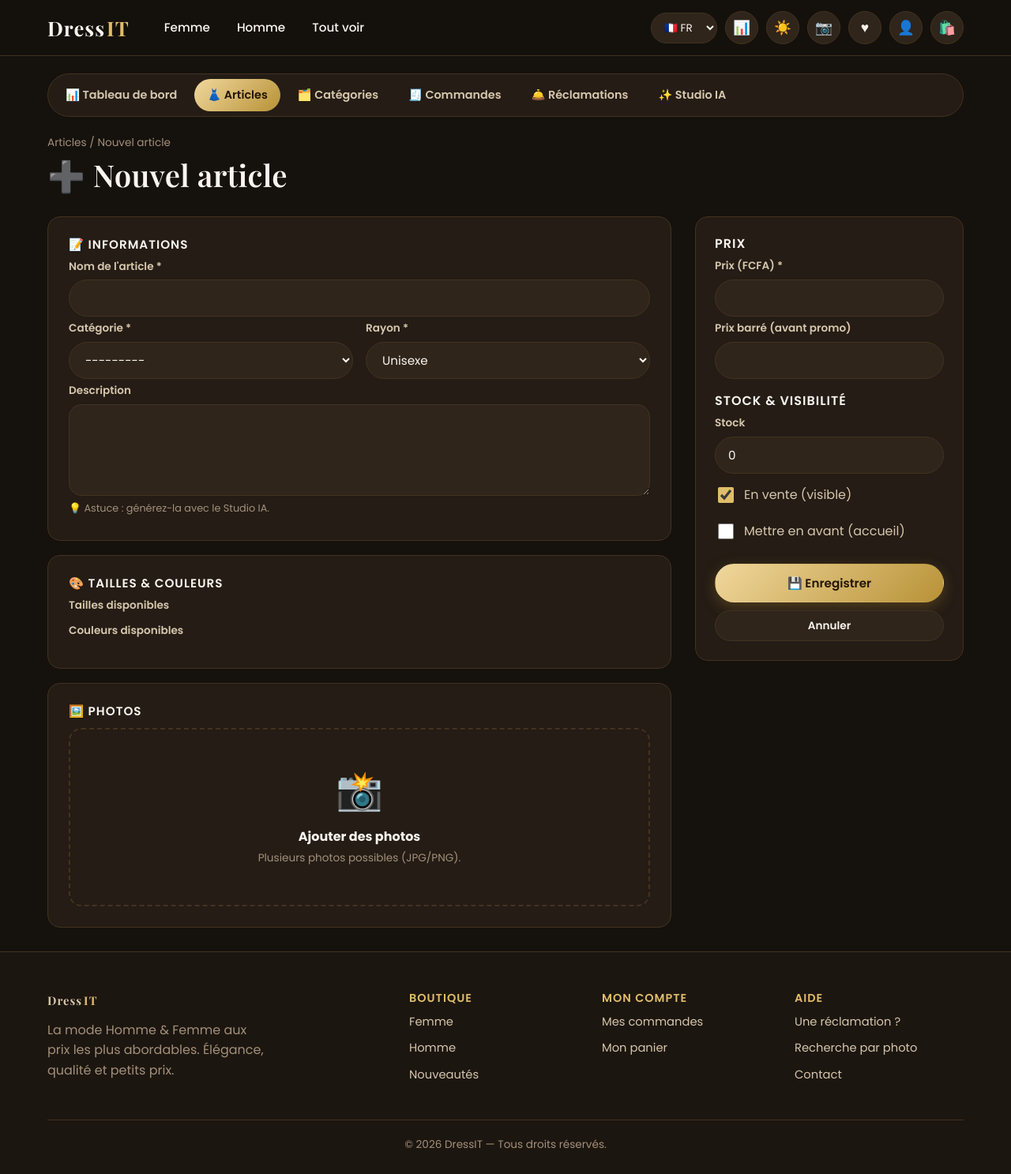
After one commit to AdjaAissatou/DressIT, a Django app: page /gestion/articles/nouveau/ in a window 1280 px wide. The commit adds this page. Shown: the whole page at 79% size. Run offline with Django 5.2, Linux system fonts and the light colour scheme; the visitor is signed in with stand-in values (Sample User, id 1); data that the repository does not hold is empty.

Commit message:
Back-office intégré au thème DressIT : gestion des articles et catégories
- 🎨 Nouveau back-office (/gestion/articles, /gestion/categories) au même
  design que la boutique — navigation de gestion, tableau, filtres
- 👗 Articles : liste (recherche/filtres genre/statut), ajout & édition avec
  upload multi-photos (empreinte visuelle auto), tailles/couleurs en pastilles,
  prix, stock, visibilité, mise en avant ; suppression sûre (désactive si
  l'article est lié à des commandes)
- 🗂️ Catégories : liste, ajout & édition (image), suppression protégée
- Tableau de bord : navigation de gestion + boutons vers le back-office
- Formulaires ProductForm/CategoryForm, styles dédiés, accès staff

Co-Authored-By: Claude Opus 4.8 <noreply@anthropic.com>
Claude-Session: https://claude.ai/code/session_01BEvm9PbHWYZvehPmN8nYrB

```diff
--- a/static/css/dressit.css
+++ b/static/css/dressit.css
@@ -874,6 +874,56 @@ textarea.input { border-radius: var(--radius); }
 .ai-result p { margin: 0; }
 .ai-badge { display: inline-block; font-size: 0.75rem; font-weight: 700; padding: 3px 10px; border-radius: 20px; background: var(--accent); color: var(--accent-contrast); margin-bottom: 10px; }
 
+/* --------------------------------------------------------------- Back-office (gestion) */
+.manage-nav {
+    display: flex; gap: 6px; flex-wrap: wrap; margin: 22px 0 6px;
+    background: var(--surface); border: 1px solid var(--border); border-radius: 40px; padding: 6px;
+}
+.manage-nav a {
+    padding: 9px 16px; border-radius: 30px; font-weight: 600; font-size: 0.9rem; color: var(--text-soft);
+    white-space: nowrap;
+}
+.manage-nav a:hover { background: var(--surface-2); color: var(--accent); }
+.manage-nav a.active { background: linear-gradient(135deg, var(--gold-soft), var(--gold-deep)); color: var(--on-accent); }
+
+.manage-filters { display: flex; gap: 10px; flex-wrap: wrap; margin: 18px 0; }
+.manage-filters .input { max-width: 320px; }
+.manage-filters .select { width: auto; }
+
+.manage-table th, .manage-table td { padding: 12px 16px; vertical-align: middle; }
+.manage-table tbody tr:hover { background: var(--surface-2); }
+.mt-thumb {
+    width: 52px; height: 52px; border-radius: 10px; overflow: hidden; background: var(--surface-2);
+    display: flex; align-items: center; justify-content: center; font-size: 1.4rem;
+}
+.mt-thumb img { width: 100%; height: 100%; object-fit: cover; }
+
+/* Pastilles de sélection (tailles / couleurs) */
+.pill-check { display: flex; flex-wrap: wrap; gap: 8px; }
+.pill-check ul { list-style: none; padding: 0; margin: 0; display: flex; flex-wrap: wrap; gap: 8px; }
+.pill-check li { list-style: none; }
+.pill-opt, .pill-check li label {
+    display: inline-flex; align-items: center; gap: 7px; padding: 8px 14px; border-radius: 30px;
+    border: 1px solid var(--border); background: var(--surface); cursor: pointer; font-size: 0.9rem;
+    margin: 0;
+}
+.pill-opt input, .pill-check li input { accent-color: var(--accent); }
+.pill-opt:has(input:checked), .pill-check li label:has(input:checked) {
+    border-color: var(--accent); background: var(--surface-2); color: var(--accent);
+}
+
+/* Gestionnaire de photos */
+.photo-manager { display: flex; flex-wrap: wrap; gap: 12px; }
+.pm-item { position: relative; width: 100px; }
+.pm-item img { width: 100px; height: 120px; object-fit: cover; border-radius: 10px; border: 1px solid var(--border); display: block; }
+.pm-del { display: flex; align-items: center; gap: 5px; font-size: 0.75rem; color: var(--text-muted); margin-top: 5px; cursor: pointer; }
+.pm-del input { accent-color: #c05b5b; }
+
+/* Interrupteurs (visibilité) */
+.switch-row { display: flex; align-items: center; gap: 10px; padding: 10px 0; cursor: pointer; }
+.switch-row input { width: 20px; height: 20px; accent-color: var(--accent); }
+.switch-row span { color: var(--text-soft); }
+
 /* --------------------------------------------------------------- Responsive */
 @media (max-width: 960px) {
     .shop-layout, .cart-layout, .product-detail, .account-grid { grid-template-columns: 1fr; }
--- a/store/forms.py
+++ b/store/forms.py
@@ -5,7 +5,7 @@ from django.contrib.auth.forms import UserCreationForm
 from django.contrib.auth.models import User
 from django.utils.translation import gettext_lazy as _
 
-from .models import Complaint, Order
+from .models import Category, Complaint, Order, Product
 
 
 class StyledFormMixin:
@@ -15,7 +15,10 @@ class StyledFormMixin:
         super().__init__(*args, **kwargs)
         for field in self.fields.values():
             widget = field.widget
-            if isinstance(widget, (forms.RadioSelect, forms.CheckboxInput)):
+            if isinstance(
+                widget,
+                (forms.RadioSelect, forms.CheckboxInput, forms.CheckboxSelectMultiple),
+            ):
                 continue
             css = "select" if isinstance(widget, forms.Select) else "input"
             existing = widget.attrs.get("class", "")
@@ -99,3 +102,31 @@ class ComplaintForm(StyledFormMixin, forms.ModelForm):
 
             self.fields["order"].queryset = Order.objects.none()
             self.fields["order"].widget = forms.HiddenInput()
+
+
+class ProductForm(StyledFormMixin, forms.ModelForm):
+    """Ajout / modification d'un article depuis le back-office DressIT."""
+
+    class Meta:
+        model = Product
+        fields = [
+            "name", "category", "gender", "description", "price",
+            "compare_at_price", "sizes", "colors", "stock",
+            "is_active", "is_featured",
+        ]
+        widgets = {
+            "description": forms.Textarea(attrs={"rows": 4}),
+            "sizes": forms.CheckboxSelectMultiple,
+            "colors": forms.CheckboxSelectMultiple,
+        }
+
+
+class CategoryForm(StyledFormMixin, forms.ModelForm):
+    """Ajout / modification d'une catégorie."""
+
+    class Meta:
+        model = Category
+        fields = ["name", "gender", "description", "image", "order"]
+        widgets = {
+            "description": forms.Textarea(attrs={"rows": 3}),
+        }
--- a/store/urls.py
+++ b/store/urls.py
@@ -56,4 +56,14 @@ urlpatterns = [
     # Gestion (staff)
     path("gestion/", staff.dashboard, name="dashboard"),
     path("gestion/studio-ia/", staff.ai_studio, name="ai_studio"),
+    # Back-office : articles
+    path("gestion/articles/", staff.product_list, name="manage_products"),
+    path("gestion/articles/nouveau/", staff.product_edit, name="manage_product_add"),
+    path("gestion/articles/<int:pk>/", staff.product_edit, name="manage_product_edit"),
+    path("gestion/articles/<int:pk>/supprimer/", staff.product_delete, name="manage_product_delete"),
+    # Back-office : catégories
+    path("gestion/categories/", staff.category_list, name="manage_categories"),
+    path("gestion/categories/nouvelle/", staff.category_edit, name="manage_category_add"),
+    path("gestion/categories/<int:pk>/", staff.category_edit, name="manage_category_edit"),
+    path("gestion/categories/<int:pk>/supprimer/", staff.category_delete, name="manage_category_delete"),
 ]
--- /dev/null
+++ b/templates/store/manage/_nav.html
@@ -0,0 +1,11 @@
+{% load i18n %}
+{% with url=request.resolver_match.url_name %}
+<nav class="manage-nav">
+    <a href="{% url 'dashboard' %}" class="{% if url == 'dashboard' %}active{% endif %}">📊 {% trans "Tableau de bord" %}</a>
+    <a href="{% url 'manage_products' %}" class="{% if url == 'manage_products' or url == 'manage_product_edit' or url == 'manage_product_add' %}active{% endif %}">👗 {% trans "Articles" %}</a>
+    <a href="{% url 'manage_categories' %}" class="{% if url == 'manage_categories' or url == 'manage_category_edit' or url == 'manage_category_add' %}active{% endif %}">🗂️ {% trans "Catégories" %}</a>
+    <a href="{% url 'admin:store_order_changelist' %}">🧾 {% trans "Commandes" %}</a>
+    <a href="{% url 'admin:store_complaint_changelist' %}">🛎️ {% trans "Réclamations" %}</a>
+    <a href="{% url 'ai_studio' %}">✨ {% trans "Studio IA" %}</a>
+</nav>
+{% endwith %}
--- /dev/null
+++ b/templates/store/manage/product_form.html
@@ -0,0 +1,101 @@
+{% extends "base.html" %}
+{% load i18n %}
+
+{% block title %}{% if product %}{% trans "Modifier l'article" %}{% else %}{% trans "Nouvel article" %}{% endif %}{% endblock %}
+
+{% block content %}
+<div class="container">
+    {% include "store/manage/_nav.html" %}
+
+    <div class="breadcrumb"><a href="{% url 'manage_products' %}">{% trans "Articles" %}</a> / <span>{% if product %}{{ product.name }}{% else %}{% trans "Nouvel article" %}{% endif %}</span></div>
+    <div class="page-head"><h1>{% if product %}✏️ {% trans "Modifier l'article" %}{% else %}➕ {% trans "Nouvel article" %}{% endif %}</h1></div>
+
+    <form method="post" action="" enctype="multipart/form-data">
+        {% csrf_token %}
+        <div class="cart-layout">
+            <div>
+                <!-- Informations -->
+                <div class="panel" style="margin-bottom:18px;">
+                    <h3 class="dash-title">📝 {% trans "Informations" %}</h3>
+                    {% if form.non_field_errors %}<ul class="errorlist">{{ form.non_field_errors }}</ul>{% endif %}
+                    <div class="form-field full">
+                        <label>{% trans "Nom de l'article" %} *</label>{{ form.name }}{{ form.name.errors }}
+                    </div>
+                    <div class="form-grid">
+                        <div class="form-field"><label>{% trans "Catégorie" %} *</label>{{ form.category }}{{ form.category.errors }}</div>
+                        <div class="form-field"><label>{% trans "Rayon" %} *</label>{{ form.gender }}{{ form.gender.errors }}</div>
+                    </div>
+                    <div class="form-field full">
+                        <label>{% trans "Description" %}</label>{{ form.description }}{{ form.description.errors }}
+                        <span class="helptext muted">💡 {% trans "Astuce : générez-la avec le Studio IA." %}</span>
+                    </div>
+                </div>
+
+                <!-- Variantes -->
+                <div class="panel">
+                    <h3 class="dash-title">🎨 {% trans "Tailles & couleurs" %}</h3>
+                    <div class="form-field">
+                        <label>{% trans "Tailles disponibles" %}</label>
+                        <div class="pill-check">
+                            {% for cb in form.sizes %}<label class="pill-opt">{{ cb.tag }}<span>{{ cb.choice_label }}</span></label>{% endfor %}
+                        </div>
+                    </div>
+                    <div class="form-field">
+                        <label>{% trans "Couleurs disponibles" %}</label>
+                        <div class="pill-check">
+                            {% for cb in form.colors %}<label class="pill-opt">{{ cb.tag }}<span>{{ cb.choice_label }}</span></label>{% endfor %}
+                        </div>
+                    </div>
+                </div>
+
+                <!-- Photos -->
+                <div class="panel" style="margin-top:18px;">
+                    <h3 class="dash-title">🖼️ {% trans "Photos" %}</h3>
+                    {% if product and product.images.all %}
+                    <div class="photo-manager">
+                        {% for img in product.images.all %}
+                        <label class="pm-item">
+                            <img src="{{ img.image.url }}" alt="">
+                            <span class="pm-del"><input type="checkbox" name="delete_photo" value="{{ img.id }}"> {% trans "Supprimer" %}</span>
+                        </label>
+                        {% endfor %}
+                    </div>
+                    {% endif %}
+                    <label class="photo-drop" style="margin-top:12px;" for="photos-input">
+                        <div class="icon">📸</div>
+                        <strong>{% trans "Ajouter des photos" %}</strong>
+                        <p class="muted" style="font-size:0.85rem;margin:4px 0 0;">{% trans "Plusieurs photos possibles (JPG/PNG)." %}</p>
+                        <input type="file" name="photos" id="photos-input" accept="image/*" multiple>
+                        <span id="photos-count" class="gold" style="display:block;margin-top:8px;"></span>
+                    </label>
+                </div>
+            </div>
+
+            <!-- Colonne latérale -->
+            <aside class="summary" style="position:static;">
+                <h3>{% trans "Prix" %}</h3>
+                <div class="form-field"><label>{% trans "Prix (FCFA)" %} *</label>{{ form.price }}{{ form.price.errors }}</div>
+                <div class="form-field"><label>{% trans "Prix barré (avant promo)" %}</label>{{ form.compare_at_price }}{{ form.compare_at_price.errors }}</div>
+
+                <h3 style="margin-top:18px;">{% trans "Stock & visibilité" %}</h3>
+                <div class="form-field"><label>{% trans "Stock" %}</label>{{ form.stock }}{{ form.stock.errors }}</div>
+                <label class="switch-row">{{ form.is_active }} <span>{% trans "En vente (visible)" %}</span></label>
+                <label class="switch-row">{{ form.is_featured }} <span>{% trans "Mettre en avant (accueil)" %}</span></label>
+
+                <button type="submit" class="btn btn-primary btn-block" style="margin-top:18px;">💾 {% trans "Enregistrer" %}</button>
+                <a href="{% url 'manage_products' %}" class="btn btn-ghost btn-block btn-sm" style="margin-top:10px;">{% trans "Annuler" %}</a>
+            </aside>
+        </div>
+    </form>
+</div>
+
+<script>
+    (function(){
+        var input=document.getElementById('photos-input');
+        var count=document.getElementById('photos-count');
+        if(input) input.addEventListener('change',function(){
+            count.textContent = input.files.length ? input.files.length+' {% trans "photo(s) sélectionnée(s)" %}' : '';
+        });
+    })();
+</script>
+{% endblock %}
```
Also changed, not shown: store/staff.py (+111 -3 lines), templates/store/dashboard.html (+4 -3 lines), templates/store/manage/category_form.html (added, +31 -0 lines), templates/store/manage/category_list.html (added, +40 -0 lines), templates/store/manage/product_list.html (added, +95 -0 lines).
